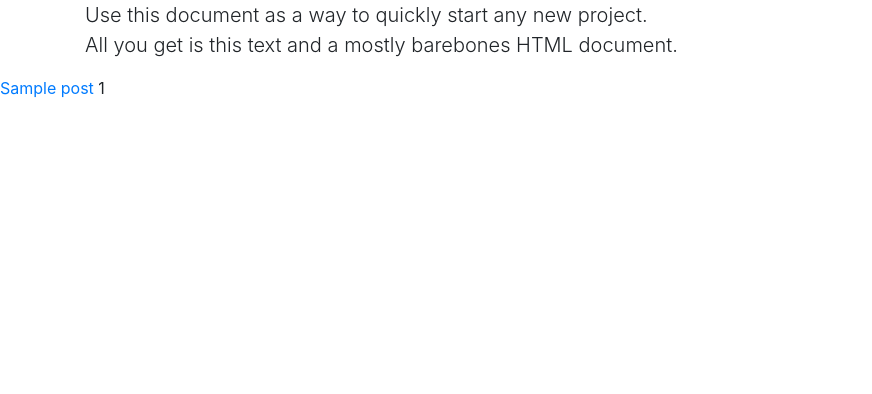
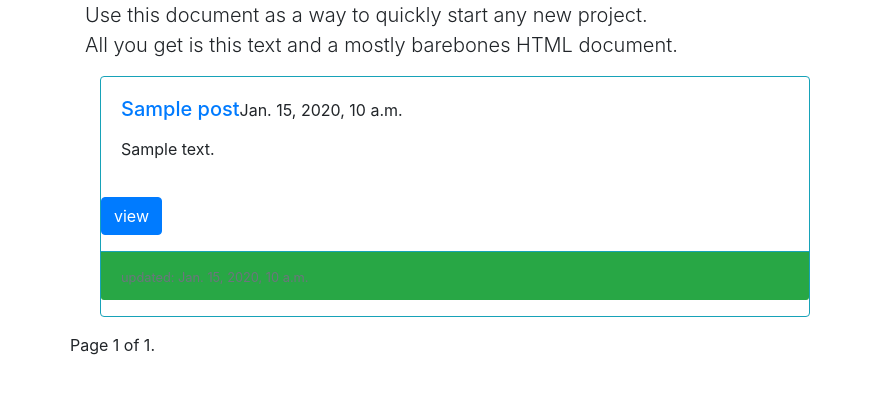
Before and after one commit to riddick1989/advanceblogpsql, a Django app: a page that uses advanceblogpsql/templates/base.html in a window 1280 px wide. Shown: the part 56-450 px from the top of the page, without its empty margins (0-872 px from the left). Run offline with Django 3.2, Linux system fonts and the light colour scheme; tables that the repository leaves empty hold one stand-in row (values such as "Sample post"); some libraries are stand-ins or nearby versions.

Commit message:
improve template and view and url

```diff
--- a/advanceblogpsql/blog/models.py
+++ b/advanceblogpsql/blog/models.py
@@ -9,6 +9,7 @@ class Post(models.Model):
     title = models.CharField(max_length=120)
     slug = models.SlugField()
     description = models.TextField(blank=True,null=True)
+    image = models.ImageField(blank=True,null=True)
     timestamp = models.DateTimeField(auto_now=True,auto_now_add=False)
     updated = models.DateTimeField(auto_now=False,auto_now_add=True)
 
@@ -19,3 +20,5 @@ class Post(models.Model):
 
     def get_absolute_url(self):
         return reverse('blogs:post-detail',kwargs={"id":self.id})
+    class Meta :
+        ordering = ["-timestamp","-updated"]
--- a/advanceblogpsql/blog/views.py
+++ b/advanceblogpsql/blog/views.py
@@ -1,3 +1,4 @@
+from django.core.paginator import Paginator
 from django.contrib import messages
 from django.shortcuts import render , Http404 ,get_object_or_404 ,HttpResponsePermanentRedirect,redirect
 from django.views.generic import ListView,DetailView,DeleteView,UpdateView,CreateView
@@ -13,11 +14,16 @@ def post_create(request):
             # '''Make a list of our post'''#
 '' '...................................................................'''
 def post_list(request):
-    item = Post.objects.all()
+    item = Post.objects.all()#.order_by("-timestamp")
+    paginator = Paginator(item,15)
+    page = request.GET.get('page')
+    contacts = paginator.get_page(page)
+
     context = {
-        "object_list":item
+        "object_list":item,
+        "contacts":contacts
     }
-    template_name = "templates/base.html"
+    template_name = "templates/post-list.html"
     return render(request,template_name,context)
 
            #  '''Make single post_page '''   #
@@ -68,7 +74,7 @@ def post_update(requset,id):
 def post_delete(request,id):
     instance = get_object_or_404(Post,id=id)
     instance.delete()
-    return redirect("blogs:base")
+    return redirect("blogs:post-list")
 
 
 
--- a/advanceblogpsql/templates/base.html
+++ b/advanceblogpsql/templates/base.html
@@ -30,10 +30,7 @@
     {% include "navbar.html" %}
 
     {% block content %}
-    {% for obj in object_list %}
-    <a href="{{ obj.get_absolute_url }}">{{obj.title}}</a>
-    {{obj.id}}
-    {% endfor %}
+
     {% endblock %}
 
 
--- /dev/null
+++ b/advanceblogpsql/templates/post-list.html
@@ -0,0 +1,52 @@
+{% extends "base.html" %}
+
+{% block content %}
+<div class="container">
+ <div class="row">
+{% for obj in object_list %}
+         <div class="col-md-12 col-md-offset-8">
+             <div class="col-md-8 col-md-offset-8">
+            <div class="card-deck">
+  <div class="card border-info mb-3">
+    <!--img class="card-img-top" src=".../100px180/" alt="Card image cap"-->
+    <div class="card-body">
+        <h5 class="card-title border-info mb-3"><a href="{{ obj.get_absolute_url }}">{{obj.title}}</a><small>{{obj.timestamp}}</small><br/></h5>
+      <p class="card-text"> {{ obj.description|linebreaks|truncatechars:100 }}</p>
+    </div>
+      <p><a href="{{obj.get_absolute_url}}" class="btn btn-primary" role="button">view</a></p>
+    <div class="card-footer border-info mb-3 bg-success mb-3">
+      <small class="text-muted">updated: {{obj.updated}}</small>
+    </div>
+  </div>
+           </div>
+            </div>
+        </div>
+    {% endfor %}
+
+     <div class="pagination">
+    <span class="step-links">
+        {% if contacts.has_previous %}
+            <a href="?page=1">&laquo; first</a>
+            <a href="?page={{ contacts.previous_page_number }}">previous</a>
+        {% endif %}
+
+        <span class="current">
+            Page {{ contacts.number }} of {{ contacts.paginator.num_pages }}.
+        </span>
+
+        {% if contacts.has_next %}
+            <a href="?page={{ contacts.next_page_number }}">next</a>
+            <a href="?page={{ contacts.paginator.num_pages }}">last &raquo;</a>
+        {% endif %}
+    </span>
+</div>
+
+
+      </div>
+ </div>
+
+
+
+
+
+{% endblock %}
```
Also changed, not shown: advanceblogpsql/templates/post-detail.html (+14 -7 lines), advanceblogpsql/templates/post_form.html (+11 -1 lines), advanceblogpsql/blog/migrations/0002_auto_20180613_0957.py (added).
